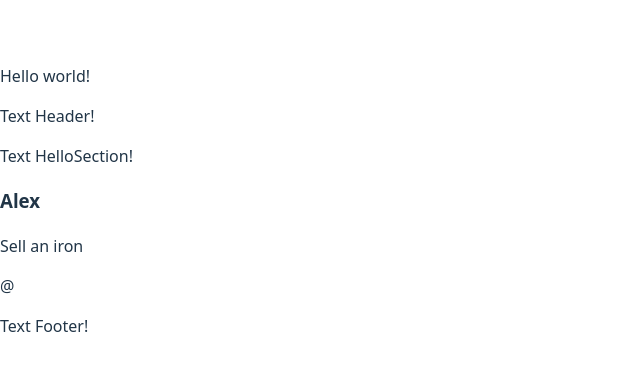
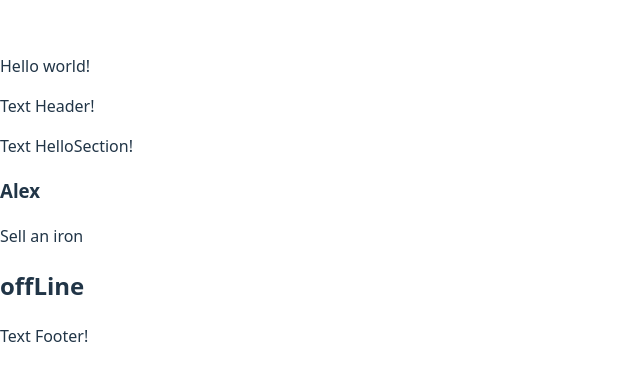
Before and after one commit to SergejPanaseiko/react-project-1, a React (Vite) app: page / in a window 1280 px wide. Shown: the part 191-572 px from the top of the page, without its empty margins (0-640 px from the left). Built offline with nearby package versions, Linux system fonts and the light colour scheme.

Commit message:
conditional render

```diff
--- a/src/App.jsx
+++ b/src/App.jsx
@@ -12,7 +12,7 @@ const App = () => {
       <Message
         author="Alex"
         text="Sell an iron"
-        isOnLine={true}
+        isOnLine={false}
       />
       <Footer />
 </>
--- a/src/components/Message/Message.jsx
+++ b/src/components/Message/Message.jsx
@@ -5,7 +5,8 @@ const Message = ({author="Incognito", text, isOnLine=false}) => {
     <div>
             <h3>{author}</h3>
             <p>{text}</p>
-            <p>@{ isOnLine }</p>
+            {isOnLine ? <h2>onLine</h2> : <h2>offLine</h2>}
+            { isOnLine && <h4>Work true</h4>}
     </div>
     )
 }
```
